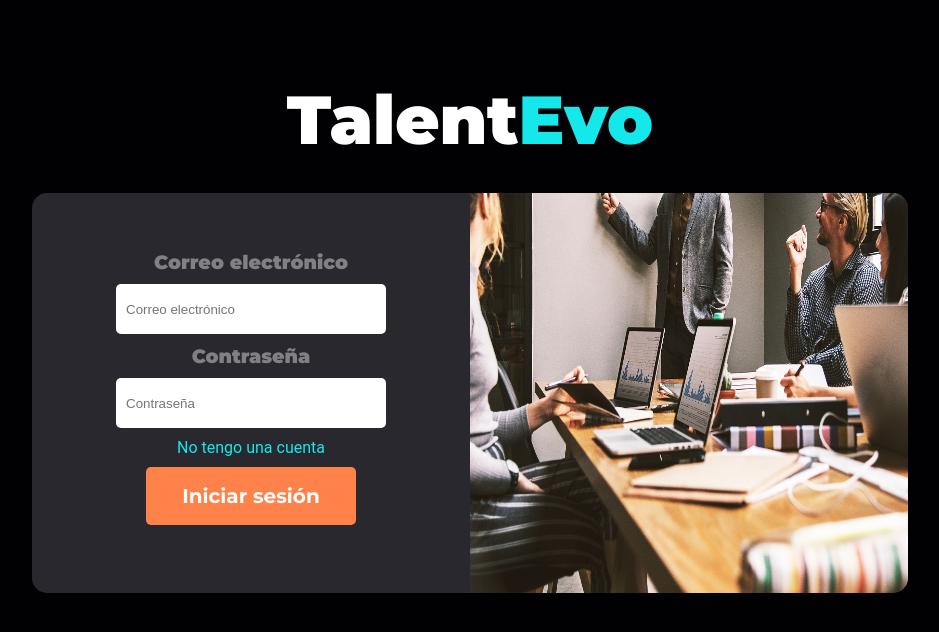
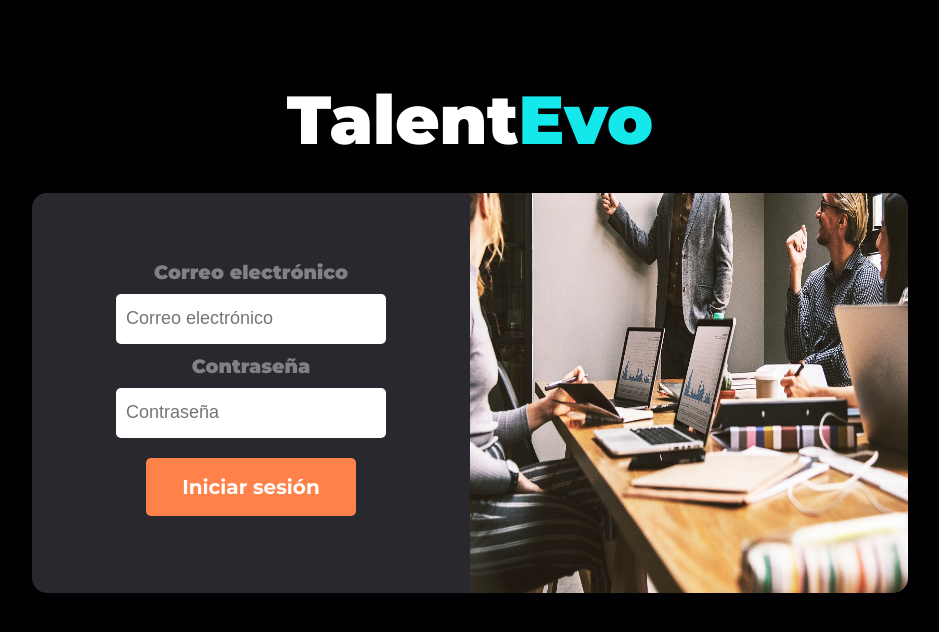
Before and after one commit to Eduardoespl/TalentEvoPC, a React (Vite) app: page / in a window 1280 px wide. Shown: the top 632 px of the page, without its empty margins (170-1109 px from the left). Built offline with nearby package versions, Linux system fonts and the light colour scheme.

Commit message:
Login styles update

```diff
--- a/src/Login.tsx
+++ b/src/Login.tsx
@@ -51,7 +51,6 @@ function Login() {
             name='password'
             placeholder='Contraseña'
           />
-          <a onClick={handleLink} href='#'>No tengo una cuenta</a>
           <button type='submit'>Iniciar sesión</button>
           {error && <p>{error}</p>}
         </form>
--- a/src/styles/App.css
+++ b/src/styles/App.css
@@ -53,7 +53,8 @@ input {
   margin: 10px 0;
   padding: 0 10px;
   border: none;
-  border-radius: 5px
+  border-radius: 5px;
+  font-size: 18px;
 }
 
 .image-container {
```
